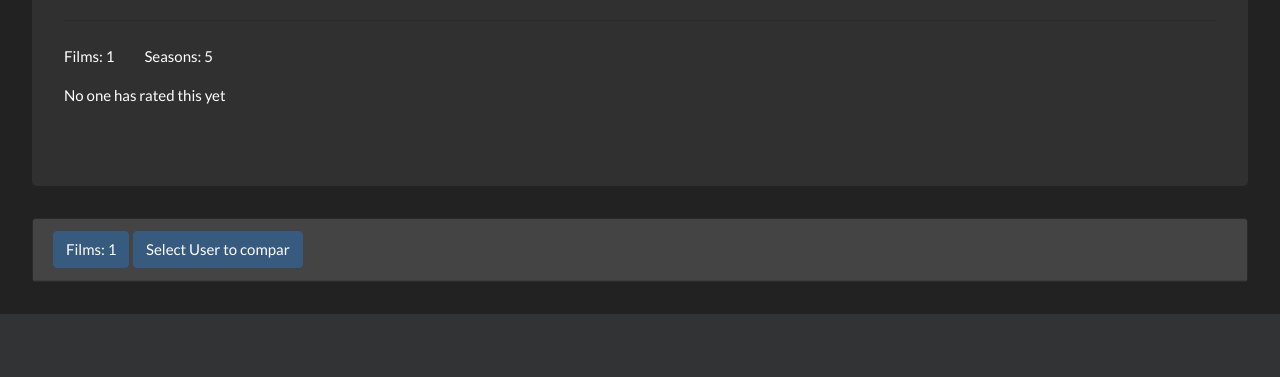
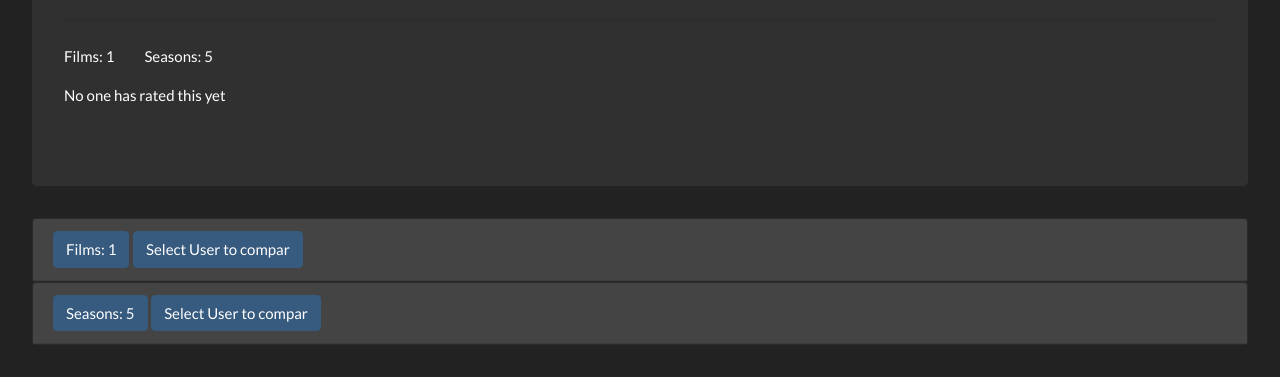
Before and after one commit to slpixe/redelectric-thing, a Django app: a page that uses anime/templates/franchises_details.html in a window 1280 px wide. Shown: the part 598-975 px from the top of the page. Before the commit the page ends 912 px from the top, so only its background shows below. Run offline with Django 3.2, Linux system fonts and the light colour scheme; a user stored in the database is signed in; data comes from the database, SQL or seed files in the repository; both versions use the stored data as it was after the commit; some libraries are stand-ins or nearby versions.

Commit message:
added Seasons

```diff
--- a/anime/templates/franchises_details.html
+++ b/anime/templates/franchises_details.html
@@ -56,10 +56,17 @@
 <script type="text/javascript">
 var filmCompSelect = false;
 var filmMainSelect = false;
+var tvCompSelect = false;
+var tvMainSelect = false;
+
 function firstLoad() {
     {% for franchise_item_film in franchise_items_films %}
     document.getElementById('film_table_comp_{{forloop.counter}}').style.display = 'none';
     document.getElementById('film_table_comp_{{forloop.counter}}').class = '';
+    {% endfor %}
+    {% for franchise_item_tv in franchise_items_tvs %}
+    document.getElementById('tv_table_comp_{{forloop.counter}}').style.display = 'none';
+    document.getElementById('tv_table_comp_{{forloop.counter}}').class = '';
     {% endfor %}
 }
 function filmComp() {
@@ -96,6 +103,46 @@ function filmMain() {
 
     }
 }
+
+
+
+function tvComp() {
+    if (this.tvMainSelect === true) {
+
+        if (this.tvCompSelect === true) {
+            {% for franchise_item_tv in franchise_items_tvs %}
+            document.getElementById('tv_table_comp_{{forloop.counter}}').style.display = 'none';
+            document.getElementById('tv_table_comp_{{forloop.counter}}').class = '';
+            {% endfor %}
+            this.tvCompSelect = false;
+        } else {
+            {% for franchise_item_tv in franchise_items_tvs %}
+            document.getElementById('tv_table_comp_{{forloop.counter}}').style.display = 'block';
+            document.getElementById('tv_table_comp_{{forloop.counter}}').class = 'col';
+            {% endfor %}
+            this.tvCompSelect = true
+        }
+
+    } else {
+        {% for franchise_item_tv in franchise_items_tvs %}
+        document.getElementById('tv_table_comp_{{forloop.counter}}').style.display = 'none';
+        document.getElementById('tv_table_comp_{{forloop.counter}}').class = '';
+        {% endfor %}
+        this.tvCompSelect = false;
+    }
+}
+function tvMain() {
+    if (this.tvMainSelect === false) {
+        this.tvMainSelect = true;
+    } else {
+        this.tvMainSelect = false;
+        tvComp();
+
+    }
+}
+
+
+
 </script>
 
 <body onload="firstLoad()">
@@ -115,8 +162,6 @@ function filmMain() {
 
             </h5>
         </div>
-{% endif %}
-
         <div class="row">
             {% for franchise_item_film in franchise_items_films %}
             <div class="col">
@@ -153,7 +198,7 @@ function filmMain() {
             <div class="col" id="film_table_comp_{{ forloop.counter }}">
                 <div id="film_table" class="collapse multi-collapse">
                     <div class="card-body">
-                        Diff User {{ forloop.counter }}
+                        Diff User Name
                         <table class="table table-hover">
                             <thead class="table-warning">
                                 <tr>
@@ -183,5 +228,92 @@ function filmMain() {
         </div>
     </div>
 </div>
+{% endif %}
+
+{% if franchises_details.tv_type is True %}
+<div id="accordion">
+    <div class="card">
+        <div class="card-header" id="headingOne">
+            <h5 class="mb-0">
+                    <button class="btn btn-primary" data-toggle="collapse" href="#tv_table" role="button"
+                        aria-expanded="false" onclick="tvMain()">
+                        Seasons: {{franchises_details.tv_num}}
+                    </button>
+                    <button class="btn btn-primary" role="button" aria-expanded="false" onclick="tvComp()">
+                        Select User to compar
+                    </button>
+
+            </h5>
+        </div>
+        <div class="row">
+            {% for franchise_items_tv in franchise_items_tvs %}
+            <div class="col">
+                <div id="tv_table" class="collapse multi-collapse">
+                    <div class="card-body">
+                        {{user.username}}
+                        <table class="table table-hover">
+                            <thead class="table-primary">
+                                <tr>
+                                    <th scope="col">{{franchise_items_tv.name}}</th>
+                                </tr>
+                            </thead>
+                            <tbody>
+                                <tr>
+                                    <th scope="col">Story: 2/5</th>
+                                </tr>
+                                <tr>
+                                    <th scope="col">Story: 2/5</th>
+                                </tr>
+                                <tr>
+                                    <th scope="col">Animation: 2/5</th>
+                                </tr>
+                                <tr>
+                                    <th scope="col">Music: 3/5</th>
+                                </tr>
+                            </tbody>
+                        </table>
+                    </div>
+                </div>
+            </div>
+            {% endfor %}
+
+            {% for franchise_items_tv in franchise_items_tvs %}
+            <div class="col" id="tv_table_comp_{{ forloop.counter }}">
+                <div id="tv_table" class="collapse multi-collapse">
+                    <div class="card-body">
+                        Diff User Name
+                        <table class="table table-hover">
+                            <thead class="table-warning">
+                                <tr>
+                                    <th scope="col">{{franchise_items_tv.name}}</th>
+                                </tr>
+                            </thead>
+                            <tbody>
+                                <tr>
+                                    <th scope="col">Story: 2/5</th>
+                                </tr>
+                                <tr>
+                                    <th scope="col">Story: 2/5</th>
+                                </tr>
+                                <tr>
+                                    <th scope="col">Animation: 2/5</th>
+                                </tr>
+                                <tr>
+                                    <th scope="col">Music: 3/5</th>
+                                </tr>
+                            </tbody>
+                        </table>
+                    </div>
+                </div>
+            </div>
+            {% endfor %}
+
+        </div>
+    </div>
+</div>
+{% endif %}
+
+
+
 </body>
 {% endblock %}
--- a/anime/views.py
+++ b/anime/views.py
@@ -22,6 +22,10 @@ def franchise_details(request,franchise_slug):
         franchise_items_films = FranchiseItem.objects.filter(franchies_name=franchises_details.id,area_type="Film")
     except:
         franchise_items_films = None
+    try:
+        franchise_items_tvs = FranchiseItem.objects.filter(franchies_name=franchises_details.id,area_type="TV")
+    except:
+        franchise_items_tvs = None
 
     # franchise_item_user =
     # FranchiseItemUser
@@ -30,7 +34,7 @@ def franchise_details(request,franchise_slug):
         franchises_user = FranchiseUser.objects.get(franchies_name=franchises_details.id, author=request.user)
     except:
         franchises_user = None
-    return render(request, 'franchises_details.html', {'franchises_details': franchises_details, 'franchises_user': franchises_user, 'franchise_items_films':franchise_items_films})
+    return render(request, 'franchises_details.html', {'franchises_details': franchises_details, 'franchises_user': franchises_user, 'franchise_items_films':franchise_items_films, 'franchise_items_tvs':franchise_items_tvs})
 
 
 @staff_member_required(login_url="/signup/login")
```
Also changed, not shown: db.sqlite3.
